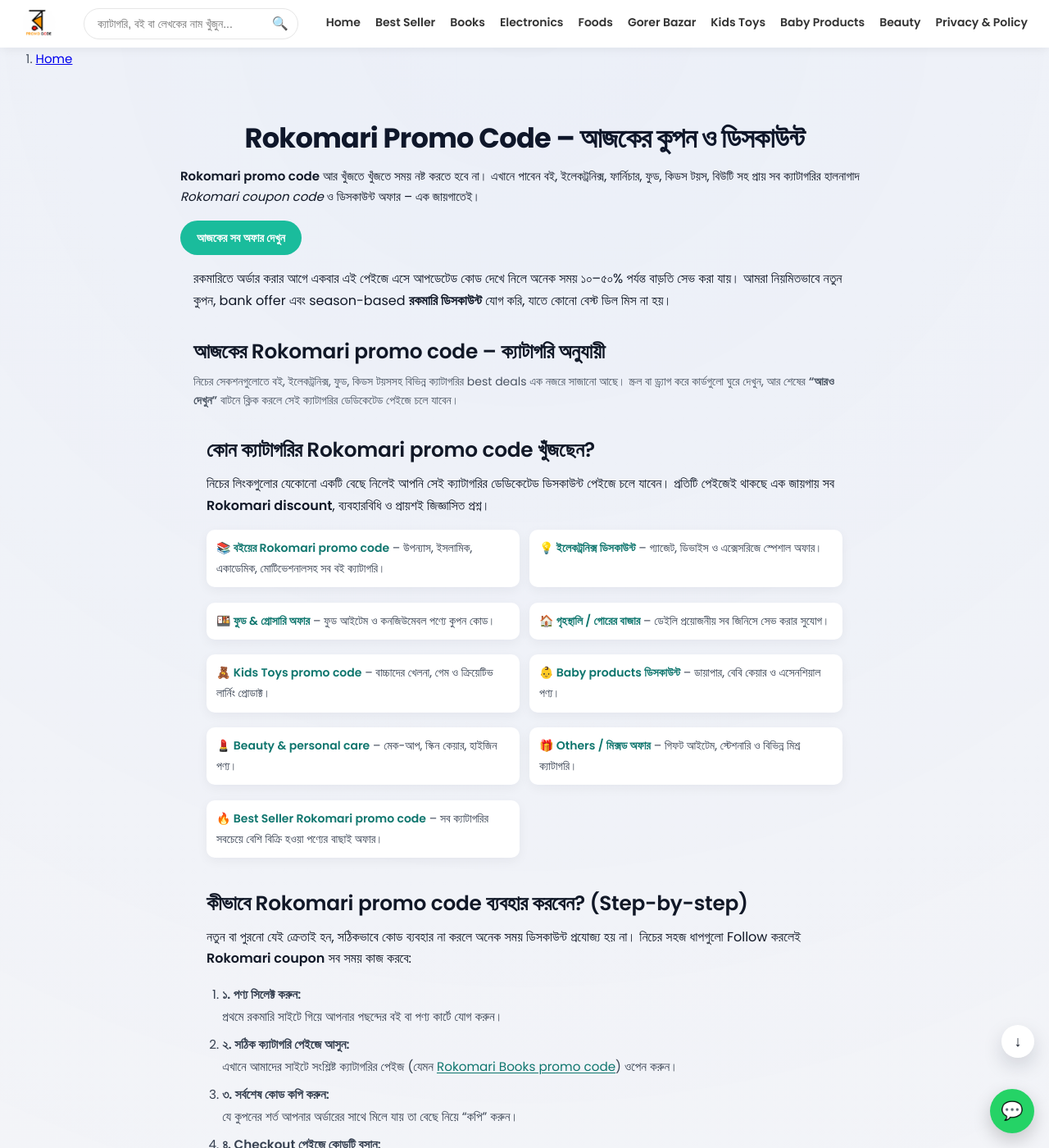
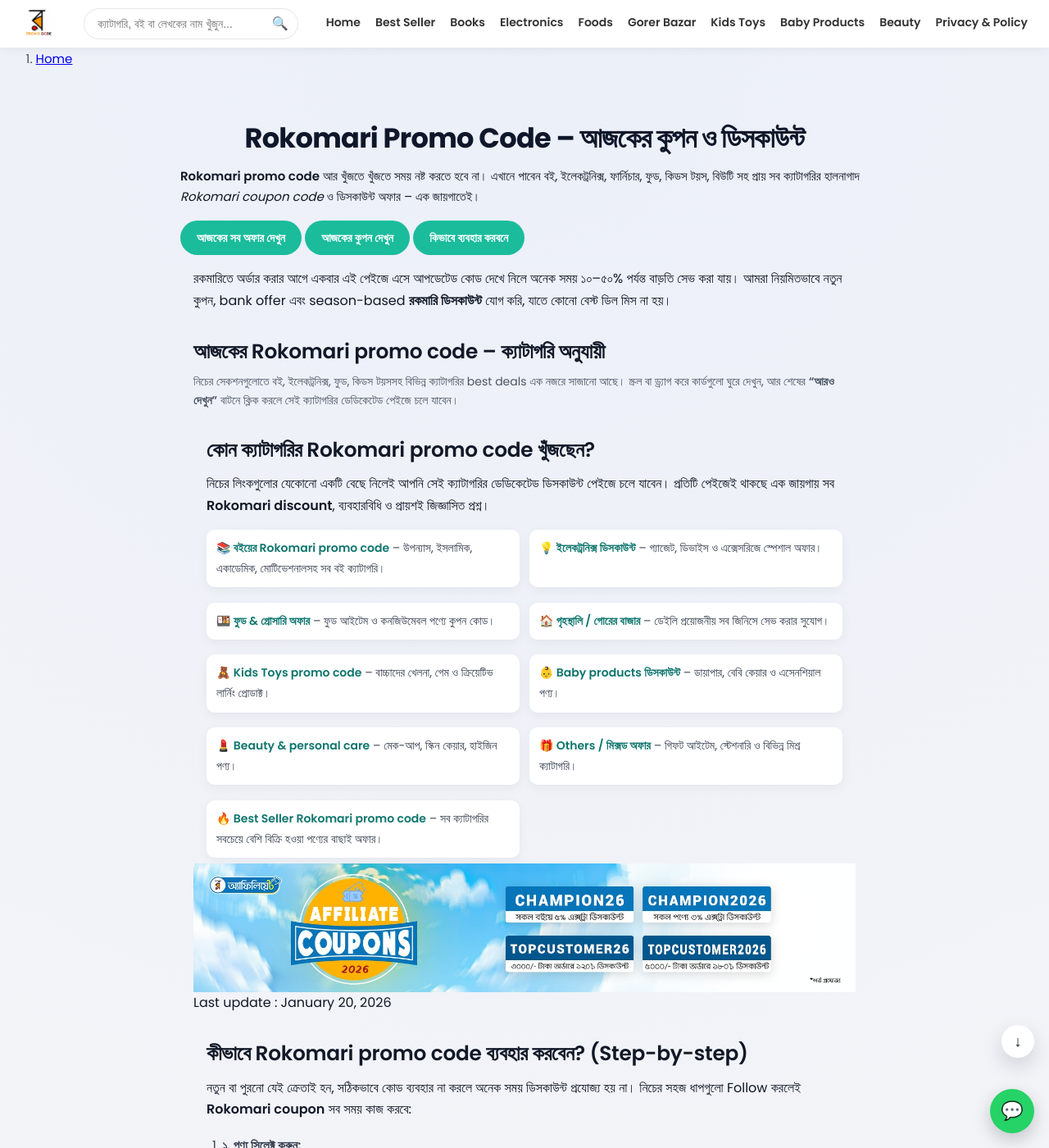
Before and after one commit to RokomariPromoCode/rokomaripromocode.github.io, a Jekyll site: the page built from index.md, in a window 1280 px wide and 1400 px high. Shown: the whole window at 82% size. Built offline with Jekyll 4.4.1, drawn with Linux system fonts in a browser that asks for light colours.

Commit message:
Update index.md

```diff
--- a/index.md
+++ b/index.md
@@ -24,6 +24,8 @@
       <em>Rokomari coupon code</em> ও ডিসকাউন্ট অফার – এক জায়গাতেই।
     </p>
     <a href="#today-deals" class="btn-primary">আজকের সব অফার দেখুন</a>
+    <a href="#coupons" class="btn-primary">আজকের কুপন দেখুন</a>
+    <a href="#how-to-use" class="btn-primary">কিভাবে ব্যবহার করবনে</a>
   </div>
 </section>
 
@@ -67,9 +69,13 @@
     <li><a href="{{ '/rokomari-best-seller/' | relative_url }}">🔥 Best Seller Rokomari promo code</a> – সব ক্যাটাগরির সবচেয়ে বেশি বিক্রি হওয়া পণ্যের বাছাই অফার।</li>
   </ul>
 </section>
+<section id="coupons">
+  <img src="assets/3_1768061233954.jpeg">
+  <p>Last update : January 20, 2026</p>
+</section>
 
 <!-- HOW TO USE PROMO CODE -->
-<section class="container home-guide">
+<section class="container home-guide" id="how-to-use">
   <h2>কীভাবে Rokomari promo code ব্যবহার করবেন? (Step-by-step)</h2>
   <p>
     নতুন বা পুরনো যেই ক্রেতাই হন, সঠিকভাবে কোড ব্যবহার না করলে অনেক সময় ডিসকাউন্ট প্রযোজ্য হয় না।
```
